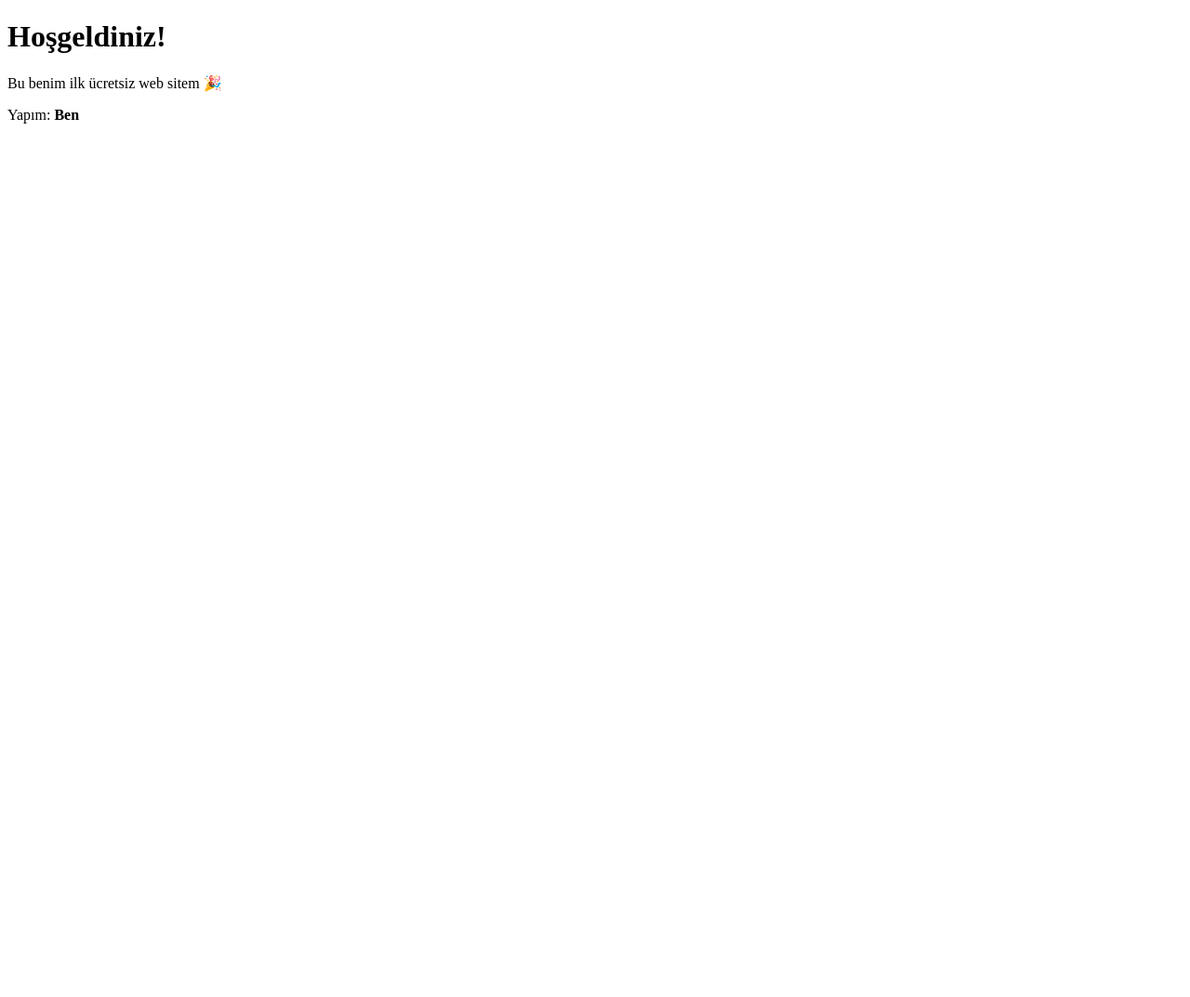
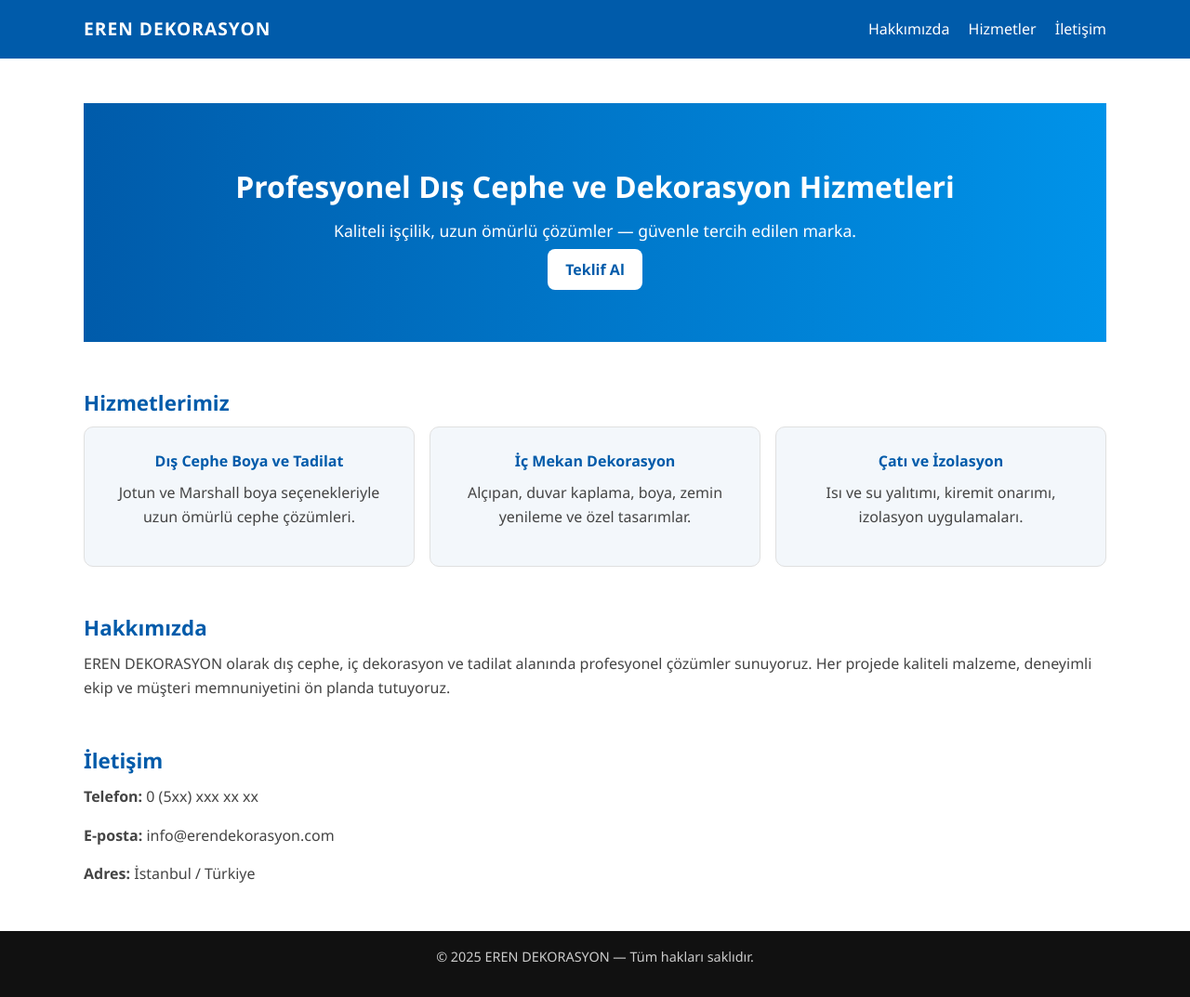
Before and after one commit to Erendekor/erendekor.github.io, a plain HTML site: page index.html in a window 1280 px wide. Shown: the whole page at 93% size. Before the commit the page ends 800 px from the top, so only its background shows below. Drawn offline with Linux system fonts and the light colour scheme.

Commit message:
Update index.html

```diff
--- a/index.html
+++ b/index.html
@@ -1,13 +1,102 @@
 <!doctype html>
 <html lang="tr">
 <head>
-  <meta charset="utf-8">
-  <meta name="viewport" content="width=device-width, initial-scale=1">
-  <title>Benim Web Sitem</title>
+  <meta charset="utf-8" />
+  <meta name="viewport" content="width=device-width,initial-scale=1" />
+  <title>EREN DEKORASYON | Profesyonel Tadilat & Dış Cephe Çözümleri</title>
+  <style>
+    :root {
+      --ana: #005baa;
+      --açık: #f3f7fb;
+      --gri: #444;
+    }
+    * { box-sizing: border-box; margin: 0; padding: 0; }
+    body { font-family: 'Segoe UI', sans-serif; line-height: 1.6; color: var(--gri); }
+    header { background: var(--ana); color: white; padding: 1rem 0; position: sticky; top: 0; z-index: 10; }
+    header .container { width: 90%; max-width: 1100px; margin: 0 auto; display: flex; justify-content: space-between; align-items: center; }
+    header h1 { font-size: 1.2rem; letter-spacing: 1px; }
+    nav a { color: white; text-decoration: none; margin-left: 1rem; font-weight: 500; }
+    nav a:hover { text-decoration: underline; }
+
+    .hero { background: linear-gradient(to right, #005baa, #0093e9); color: white; text-align: center; padding: 4rem 1rem; }
+    .hero h2 { font-size: 2rem; margin-bottom: .5rem; }
+    .hero p { font-size: 1.1rem; margin-bottom: 1rem; }
+    .btn { background: white; color: var(--ana); padding: .7rem 1.2rem; border-radius: 8px; text-decoration: none; font-weight: bold; }
+    .btn:hover { background: #f3f7fb; }
+
+    section { width: 90%; max-width: 1100px; margin: 3rem auto; }
+    h3 { color: var(--ana); margin-bottom: .5rem; font-size: 1.4rem; }
+    p { margin-bottom: 1rem; }
+
+    .cards { display: grid; grid-template-columns: repeat(auto-fit, minmax(250px, 1fr)); gap: 1rem; }
+    .card { background: var(--açık); padding: 1.5rem; border-radius: 10px; border: 1px solid #e0e0e0; text-align: center; }
+    .card h4 { color: var(--ana); margin-bottom: .5rem; }
+
+    footer { background: #111; color: #ccc; text-align: center; padding: 1rem 0; font-size: .9rem; }
+    footer a { color: #ccc; text-decoration: none; }
+    footer a:hover { color: white; }
+
+    @media (max-width:700px){
+      header .container { flex-direction: column; text-align: center; }
+      nav { margin-top: .5rem; }
+    }
+  </style>
 </head>
 <body>
-  <h1>Hoşgeldiniz!</h1>
-  <p>Bu benim ilk ücretsiz web sitem 🎉</p>
-  <p>Yapım: <b>Ben</b></p>
+  <header>
+    <div class="container">
+      <h1>EREN DEKORASYON</h1>
+      <nav>
+        <a href="#hakkimizda">Hakkımızda</a>
+        <a href="#hizmetler">Hizmetler</a>
+        <a href="#iletisim">İletişim</a>
+      </nav>
+    </div>
+  </header>
+
+  <section class="hero">
+    <h2>Profesyonel Dış Cephe ve Dekorasyon Hizmetleri</h2>
+    <p>Kaliteli işçilik, uzun ömürlü çözümler — güvenle tercih edilen marka.</p>
+    <a href="#iletisim" class="btn">Teklif Al</a>
+  </section>
+
+  <section id="hizmetler">
+    <h3>Hizmetlerimiz</h3>
+    <div class="cards">
+      <div class="card">
+        <h4>Dış Cephe Boya ve Tadilat</h4>
+        <p>Jotun ve Marshall boya seçenekleriyle uzun ömürlü cephe çözümleri.</p>
+      </div>
+      <div class="card">
+        <h4>İç Mekan Dekorasyon</h4>
+        <p>Alçıpan, duvar kaplama, boya, zemin yenileme ve özel tasarımlar.</p>
+      </div>
+      <div class="card">
+        <h4>Çatı ve İzolasyon</h4>
+        <p>Isı ve su yalıtımı, kiremit onarımı, izolasyon uygulamaları.</p>
+      </div>
+    </div>
+  </section>
+
+  <section id="hakkimizda">
+    <h3>Hakkımızda</h3>
+    <p>EREN DEKORASYON olarak dış cephe, iç dekorasyon ve tadilat alanında profesyonel çözümler sunuyoruz.
+       Her projede kaliteli malzeme, deneyimli ekip ve müşteri memnuniyetini ön planda tutuyoruz.</p>
+  </section>
+
+  <section id="iletisim">
+    <h3>İletişim</h3>
+    <p><b>Telefon:</b> 0 (5xx) xxx xx xx</p>
+    <p><b>E-posta:</b> info@erendekorasyon.com</p>
+    <p><b>Adres:</b> İstanbul / Türkiye</p>
+  </section>
+
+  <footer>
+    <p>© <span id="yil"></span> EREN DEKORASYON — Tüm hakları saklıdır.</p>
+  </footer>
+
+  <script>
+    document.getElementById("yil").textContent = new Date().getFullYear();
+  </script>
 </body>
 </html>
```
